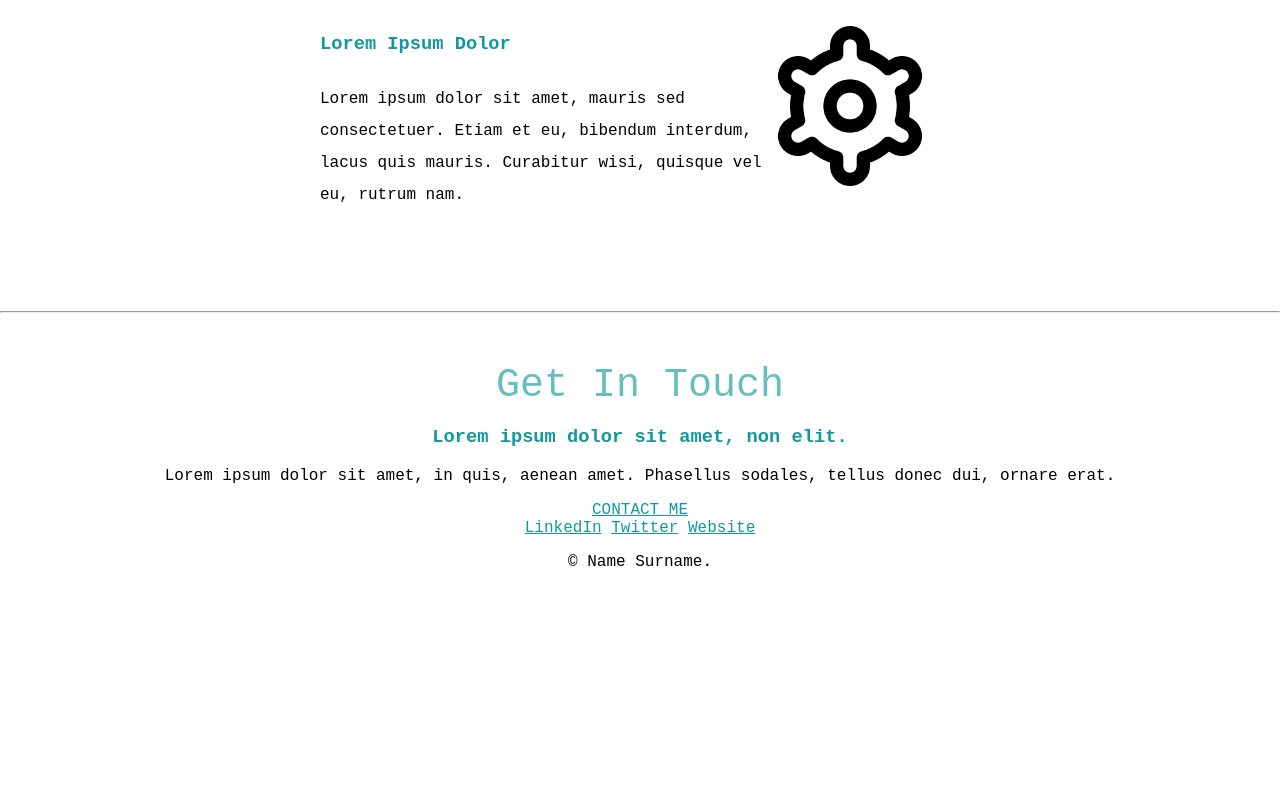
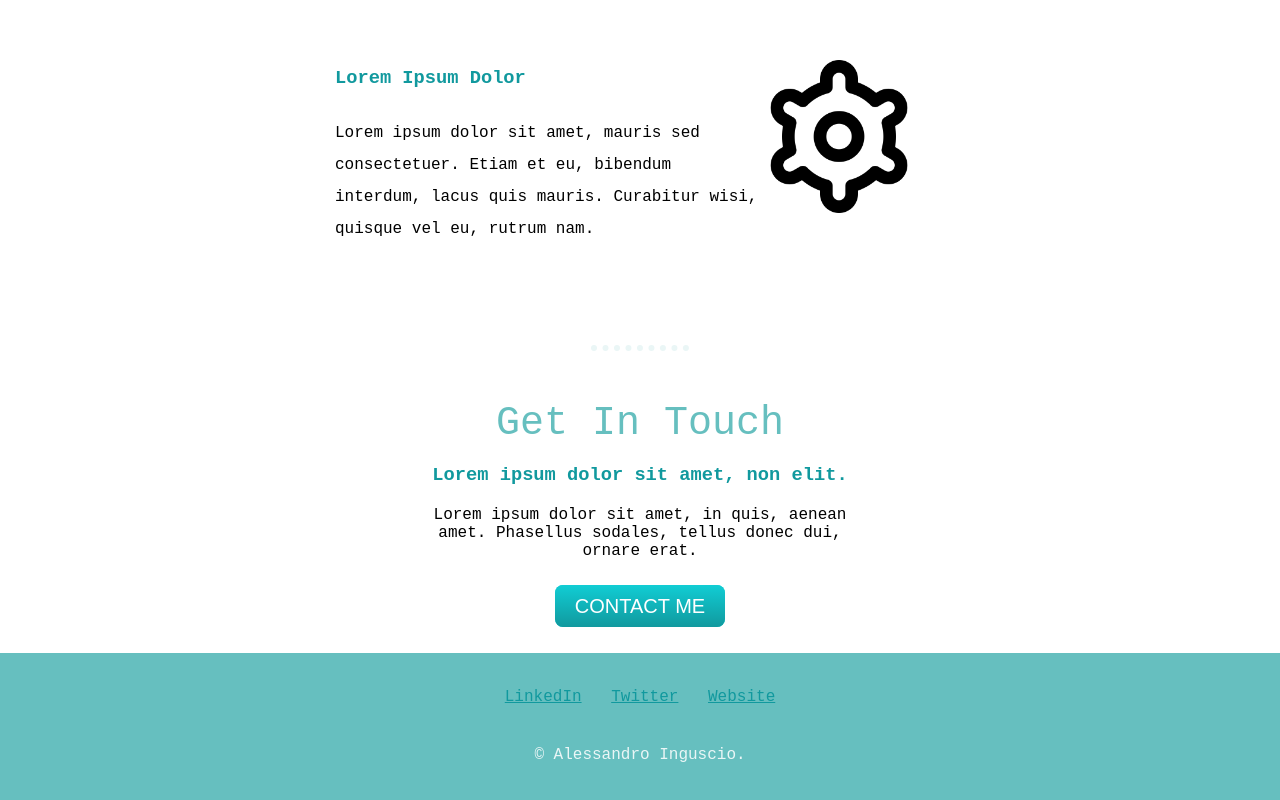
Before and after one commit to Frozenar0/webDevCourse, a plain HTML site: page CSS -My Site/index.html in a window 1280 px wide. Shown: the part 1380-2180 px from the top of the page. Before the commit the page ends 1967 px from the top, so only its background shows below. Drawn offline with Linux system fonts and the light colour scheme; a web font is replaced by a local one.

Commit message:
css chanllange part one

```diff
--- a/CSS -My Site/css/styles.css
+++ b/CSS -My Site/css/styles.css
@@ -2,6 +2,14 @@ body {
   margin: 0;
   text-align: center;
   font-family: 'Chivo Mono', monospace;
+}
+
+hr {
+  border: 6px dotted;
+  border-style: none;
+  border-top-style: dotted;
+  width: 8%;
+  border-color: #EAF6F6;
 }
 
 h1 {
@@ -35,10 +43,27 @@ a {
 }
 
 .middle-container {
+  margin: 30px;
 }
 
 
 .bottom-container {
+  background-color: #66BFBF;
+  height: 8rem;
+  padding-top: 25px;
+}
+
+.bottom-container > p {
+  color: #EAF6F6;
+  margin: 20px;
+  top: 30px;
+  position: relative;
+}
+
+.bottom-container > a {
+  position: relative;
+  margin: 10px;
+  top: 10px;
 }
 
 
@@ -79,3 +104,43 @@ height: 400px;
   float: right;
   margin-right: 30px;
 }
+
+.contact-me {
+  margin: 50px auto 50px auto;
+  width: 40%;
+}
+
+.contact-me > p {
+  margin: 20px;
+}
+
+
+
+.btn {
+  background: #11cdd4;
+  background-image: -webkit-linear-gradient(top, #11cdd4, #11999e);
+  background-image: -moz-linear-gradient(top, #11cdd4, #11999e);
+  background-image: -ms-linear-gradient(top, #11cdd4, #11999e);
+  background-image: -o-linear-gradient(top, #11cdd4, #11999e);
+  background-image: linear-gradient(to bottom, #11cdd4, #11999e);
+  -webkit-border-radius: 8;
+  -moz-border-radius: 8;
+  border-radius: 8px;
+  font-family: Arial;
+  color: #ffffff;
+  font-size: 20px;
+  padding: 10px 20px 10px 20px;
+  text-decoration: none;
+  position: relative;
+  top: 15px;
+}
+
+.btn:hover {
+  background: #30e3cb;
+  background-image: -webkit-linear-gradient(top, #30e3cb, #2bc4ad);
+  background-image: -moz-linear-gradient(top, #30e3cb, #2bc4ad);
+  background-image: -ms-linear-gradient(top, #30e3cb, #2bc4ad);
+  background-image: -o-linear-gradient(top, #30e3cb, #2bc4ad);
+  background-image: linear-gradient(to bottom, #30e3cb, #2bc4ad);
+  text-decoration: none;
+}
--- a/CSS -My Site/index.html
+++ b/CSS -My Site/index.html
@@ -48,7 +48,7 @@
       <h2>Get In Touch</h2>
       <h3>Lorem ipsum dolor sit amet, non elit.</h3>
       <p>Lorem ipsum dolor sit amet, in quis, aenean amet. Phasellus sodales, tellus donec dui, ornare erat.</p>
-      <a class="btn" href="mailto:name@email.com">CONTACT ME</a>
+      <a class="btn" href="mailto:inguscio.alessandro@gmail.com">CONTACT ME</a>
     </div>
   </div>
 
@@ -57,7 +57,7 @@
     <a class="footer-link" href="https://www.linkedin.com/">LinkedIn</a>
     <a class="footer-link" href="https://twitter.com/">Twitter</a>
     <a class="footer-link" href="https://www.appbrewery.co/">Website</a>
-    <p>© Name Surname.</p>
+    <p>© Alessandro Inguscio.</p>
   </div>
 
 
```
